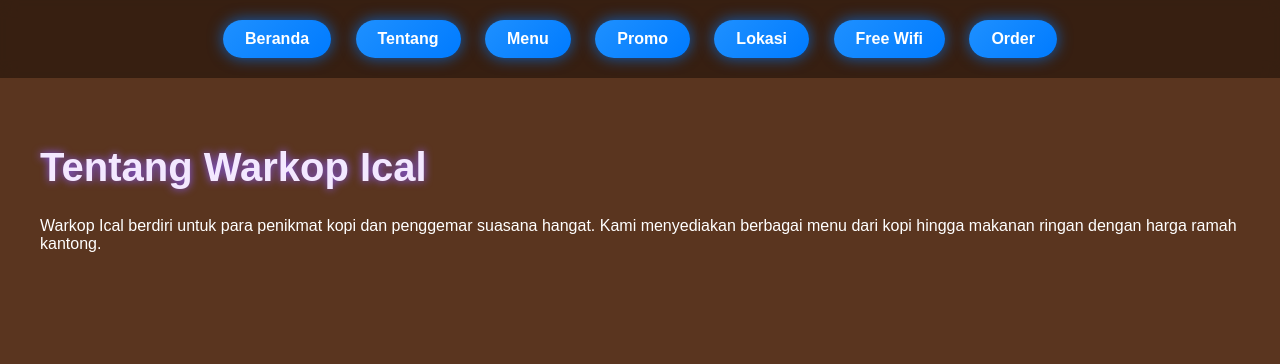
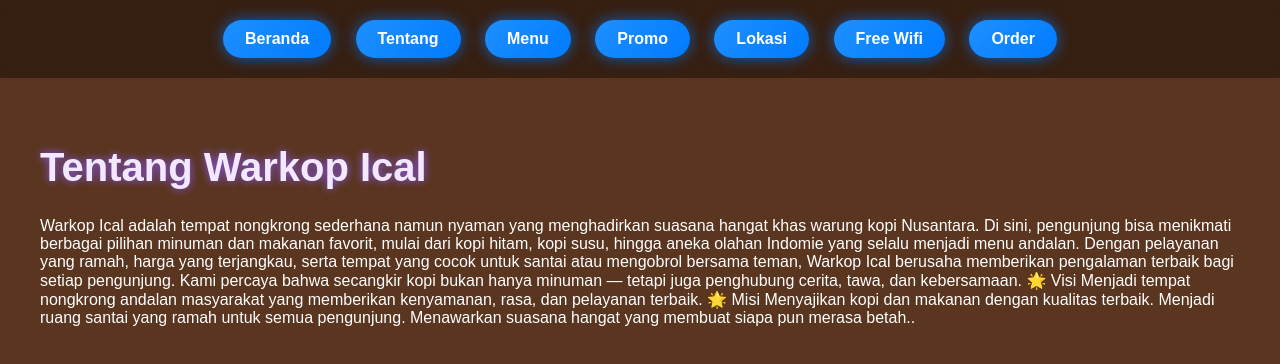
Before and after one commit to risalhusaini19-create/Warkop, a plain HTML site: page tentang.html in a window 1280 px wide. Drawn offline with Linux system fonts and the light colour scheme.

Commit message:
Update tentang.html

```diff
--- a/tentang.html
+++ b/tentang.html
@@ -20,8 +20,17 @@
 
 <div class="container">
     <h1>Tentang Warkop Ical</h1>
-    <p>Warkop Ical berdiri untuk para penikmat kopi dan penggemar suasana hangat.
-    Kami menyediakan berbagai menu dari kopi hingga makanan ringan dengan harga ramah kantong.</p>
+    <p>Warkop Ical adalah tempat nongkrong sederhana namun nyaman yang menghadirkan suasana hangat khas warung kopi Nusantara. Di sini, pengunjung bisa menikmati berbagai pilihan minuman dan makanan favorit, mulai dari kopi hitam, kopi susu, hingga aneka olahan Indomie yang selalu menjadi menu andalan.
+Dengan pelayanan yang ramah, harga yang terjangkau, serta tempat yang cocok untuk santai atau mengobrol bersama teman, Warkop Ical berusaha memberikan pengalaman terbaik bagi setiap pengunjung.
+Kami percaya bahwa secangkir kopi bukan hanya minuman — tetapi juga penghubung cerita, tawa, dan kebersamaan.
+
+🌟 Visi
+Menjadi tempat nongkrong andalan masyarakat yang memberikan kenyamanan, rasa, dan pelayanan terbaik.
+
+🌟 Misi
+Menyajikan kopi dan makanan dengan kualitas terbaik.
+Menjadi ruang santai yang ramah untuk semua pengunjung.
+Menawarkan suasana hangat yang membuat siapa pun merasa betah..</p>
 </div>
 
 </body>
```
